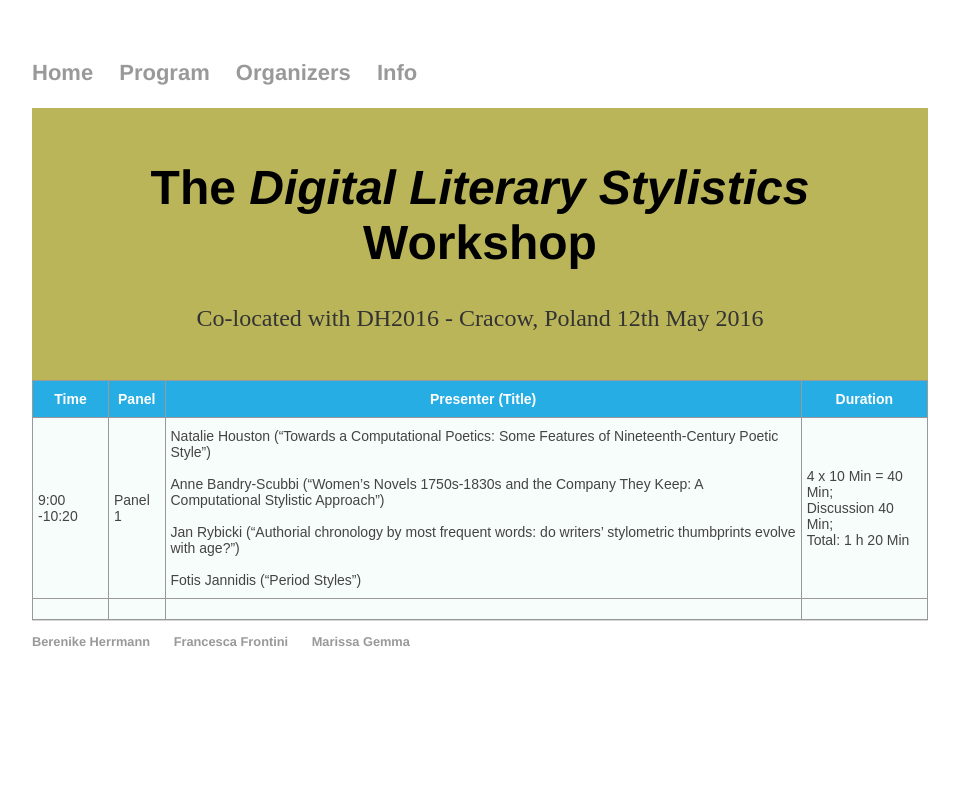
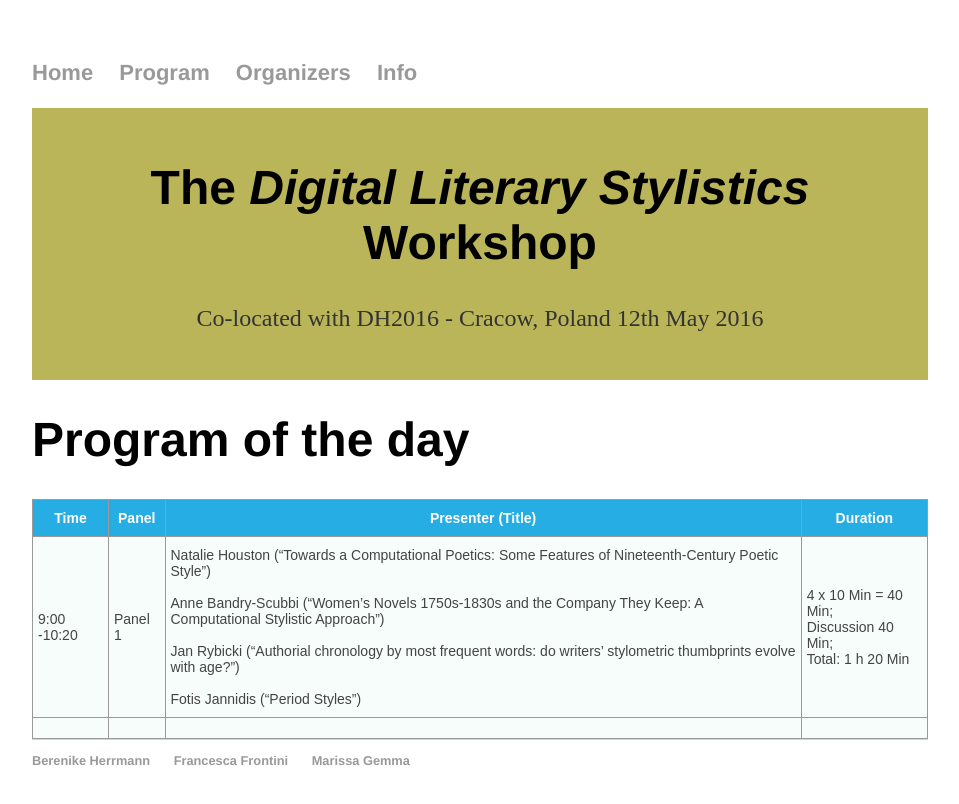
Before and after one commit to DigitalLiteraryStylistic/-DigitalLiteraryStylistic.github.io, a Jekyll site: the page built from program.html, in a window 1280 px wide. Shown: the top 804 px of the page, without its empty margins (160-1119 px from the left). Built offline with Jekyll 4.4.1, drawn with Linux system fonts in a browser that asks for light colours.

Commit message:
Update program.html

```diff
--- a/program.html
+++ b/program.html
@@ -3,6 +3,10 @@ layout: default
 title: Digital Literary Stylistics Workshop - Co-located with DH2016
 
 ---
+
+<h1>Program of the day</h1>
+
+
 <style type="text/css">
 .tg  {border-collapse:collapse;border-spacing:0;border-color:#999;}
 .tg td{font-family:Arial, sans-serif;font-size:14px;padding:10px 5px;border-style:solid;border-width:1px;overflow:hidden;word-break:normal;border-color:#999;color:#444;background-color:#F7FDFA;}
```
